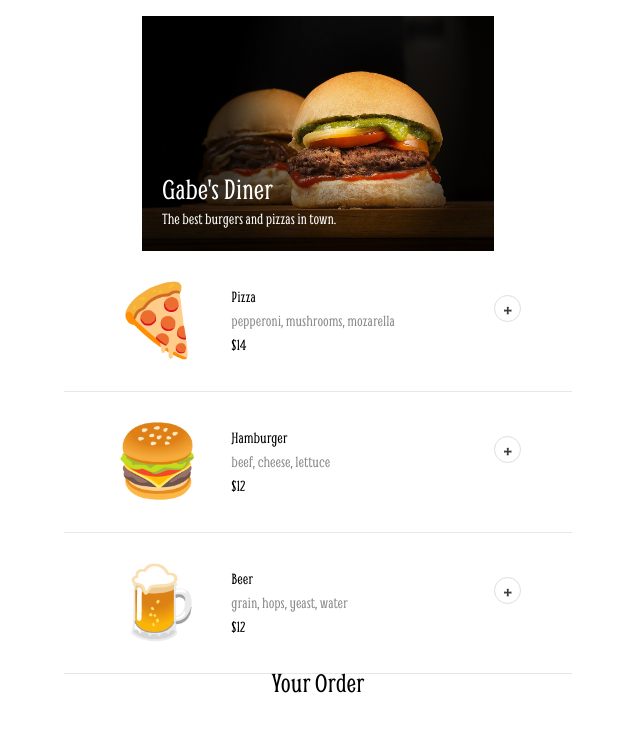
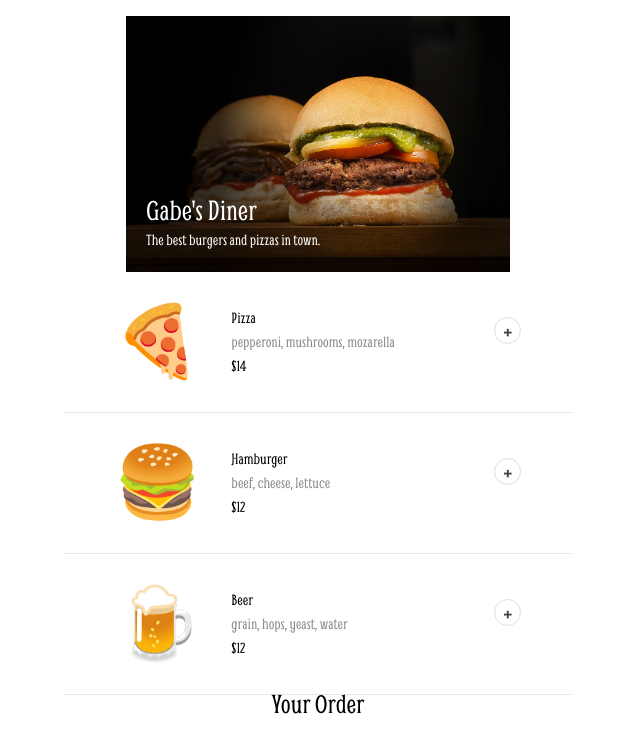
Before and after one commit to gabholli/restaurant-ordering-page, a website built with Vite: page index.html in a window 1280 px wide. Shown: the whole page, without its empty margins (322-962 px from the left). Built offline with nearby package versions, Linux system fonts and the light colour scheme.

Commit message:
Update index.html

```diff
--- a/index.html
+++ b/index.html
@@ -9,8 +9,8 @@
   <title>Vite App</title>
 </head>
 
-<body class="font-smythe flex justify-center items-center">
-  <div class="flex flex-col justify-center items-center p-4 max-w-96">
+<body class="font-smythe flex justify-center items-center p-4">
+  <div class="flex flex-col justify-center items-center max-w-96">
     <header class="flex flex-col relative">
       <img class="w-full" id="hamburger-image" src="images/hamburger.jpg" alt="Picture of hamburger">
       <div class="absolute text-white bottom-5 left-5" id="hamburger-text-container">
```
